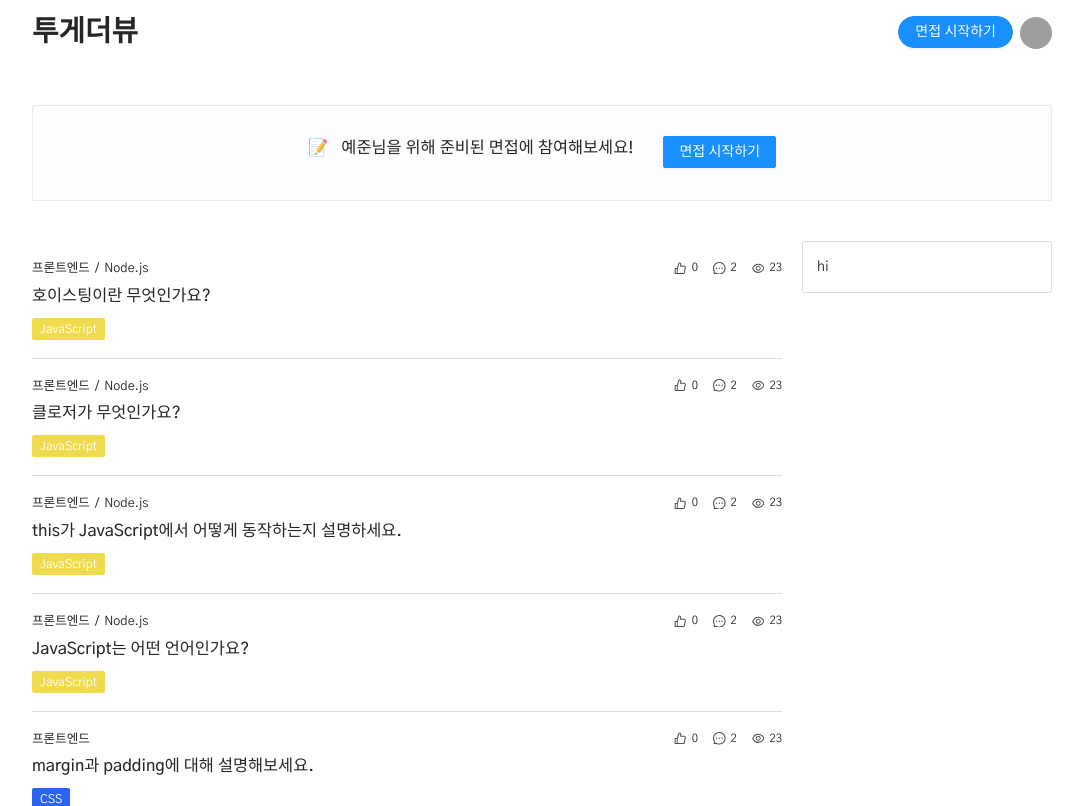
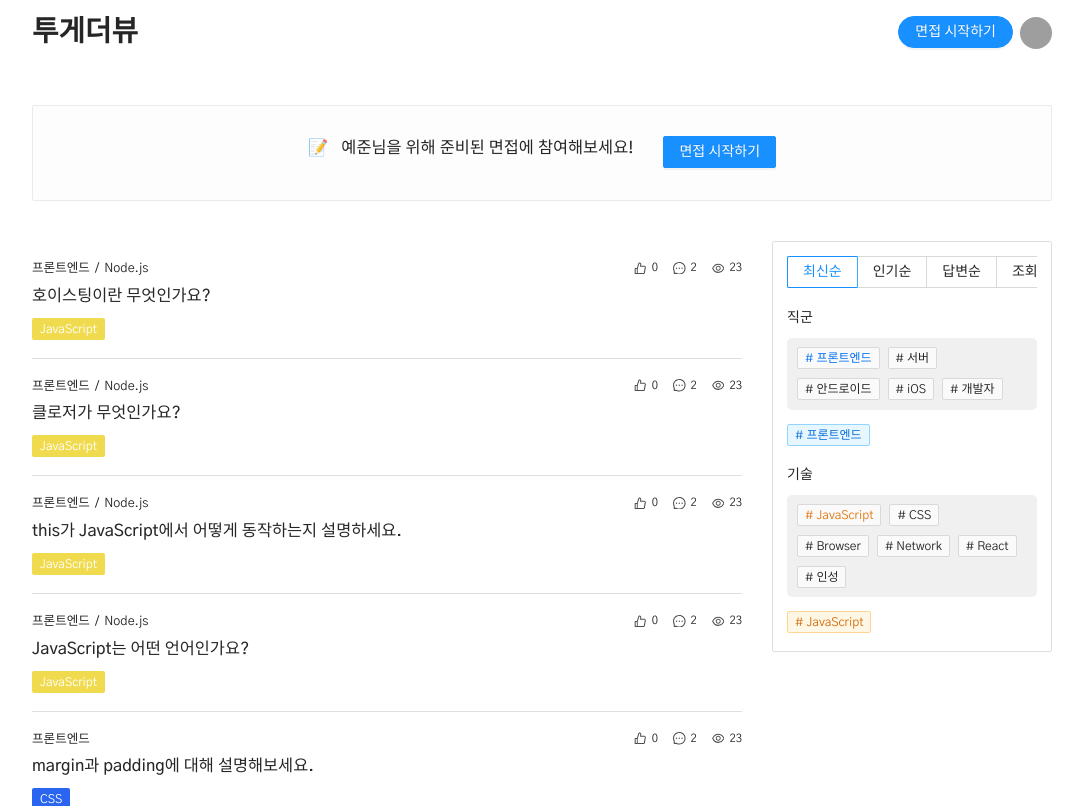
Before and after one commit to togather-view/togather-view-demo, a Next.js app: page /main in a window 1280 px wide. Shown: the top 806 px of the page, without its empty margins (98-1181 px from the left). Built offline with nearby package versions, Linux system fonts and the light colour scheme; grey boxes are pictures that could not be loaded.

Commit message:
feat: 데스크탑 질문 필터 스타일링

```diff
--- a/src/components/common/QuestionFilter.component.tsx
+++ b/src/components/common/QuestionFilter.component.tsx
@@ -1,9 +1,63 @@
-import { memo } from "react";
+import { memo, useState } from "react";
+import { Radio } from "antd";
 
+// dummy
+import { GroupList } from "@dummy/group.data";
+import { myAccount } from "@dummy/user.data";
+import { TechList } from "@dummy/tech.data";
+
+// components
+import TagSelectComponent from "@src/components/interview/TagSelect.component";
+
+// styles
 import styles from "@src/styles/components/QuestionFilter.module.scss";
 
+import tagStyles from "@src/styles/components/TagSelect.module.scss";
+
 function QuestionFilterComponent() {
-  return <div className={styles.container}>hi</div>;
+  const [selectedJobList, setSelectedJobList] = useState(myAccount.jobList);
+  const [selectedTechList, setSelectedTechList] = useState(myAccount.techList);
+
+  return (
+    <div className={styles.container}>
+      <div className={styles.radioWrap}>
+        <Radio.Group className={styles.radioGroup} value="LATEST">
+          <Radio.Button className={styles.button} value="LATEST">
+            최신순
+          </Radio.Button>
+          <Radio.Button className={styles.button} value="LIKE">
+            인기순
+          </Radio.Button>
+          <Radio.Button className={styles.button} value="COMMENT">
+            답변순
+          </Radio.Button>
+          <Radio.Button className={styles.button} value="VIEW">
+            조회순
+          </Radio.Button>
+        </Radio.Group>
+      </div>
+      <div className={styles.selectContainer}>
+        <h4>직군</h4>
+        <TagSelectComponent
+          color="blue"
+          selectedClassName={tagStyles.tagSelectedBlue}
+          selectedList={selectedJobList}
+          setSelectedList={setSelectedJobList}
+          tagList={GroupList}
+        />
+      </div>
+      <div className={styles.selectContainer}>
+        <h4>기술</h4>
+        <TagSelectComponent
+          color="orange"
+          selectedClassName={tagStyles.tagSelectedOrange}
+          selectedList={selectedTechList}
+          setSelectedList={setSelectedTechList}
+          tagList={TechList}
+        />
+      </div>
+    </div>
+  );
 }
 
 export default memo(QuestionFilterComponent);
--- a/src/components/interview/TagSelect.component.tsx
+++ b/src/components/interview/TagSelect.component.tsx
@@ -2,7 +2,7 @@ import { memo, useCallback, useMemo, useState } from "react";
 
 import TagComponent from "@src/components/common/Tag.component";
 
-import styles from "@src/styles/pages/InterviewForm.module.scss";
+import styles from "@src/styles/components/TagSelect.module.scss";
 
 function TagSelectComponent({
   color,
--- a/src/pages/interview/index.tsx
+++ b/src/pages/interview/index.tsx
@@ -12,6 +12,7 @@ import { TechList } from "@dummy/tech.data";
 import { myAccount } from "@dummy/user.data";
 
 import styles from "@src/styles/pages/InterviewForm.module.scss";
+import tagStyles from "@src/styles/components/TagSelect.module.scss";
 
 function InterviewFormPage() {
   const [selectedJobList, setSelectedJobList] = useState(myAccount.jobList);
@@ -53,7 +54,7 @@ function InterviewFormPage() {
               tagList={GroupList}
               selectedList={selectedJobList}
               setSelectedList={setSelectedJobList}
-              selectedClassName={styles.tagSelectedBlue}
+              selectedClassName={tagStyles.tagSelectedBlue}
             />
           </div>
           {/* Select Techs */}
@@ -66,7 +67,7 @@ function InterviewFormPage() {
               tagList={TechList}
               selectedList={selectedTechList}
               setSelectedList={setSelectedTechList}
-              selectedClassName={styles.tagSelectedOrange}
+              selectedClassName={tagStyles.tagSelectedOrange}
             />
           </div>
           {/* Check if allow duplication */}
--- a/src/styles/_mixin.scss
+++ b/src/styles/_mixin.scss
@@ -41,6 +41,8 @@ $breakpoint-desktop: 1200px;
 
 }
 
+
+
 // Variables
 $max-width: 1020px;
 $layout-margin-x-desktop: 64px;
--- a/src/styles/components/QuestionFilter.module.scss
+++ b/src/styles/components/QuestionFilter.module.scss
@@ -2,9 +2,44 @@
 
 .container {
   position: sticky;
-  top: 80px;
+  top: 90px;
+  width: 280px;
 
   border: 1px solid $color-border-gray;
   border-radius: 2px;
   padding: 14px;
+
+  @include mobile {
+    display: none;
+  }
+
+  :not(:last-child) {
+    margin-bottom: 5px;
+  }
+
+  .radioWrap {
+    overflow-x: scroll;
+
+    &::-webkit-scrollbar {
+      display: none;
+    }
+
+    /* Hide scrollbar for IE, Edge and Firefox */
+    -ms-overflow-style: none; /* IE and Edge */
+    scrollbar-width: none; /* Firefox */
+  }
+
+  .radioGroup {
+
+    white-space: nowrap;
+
+    .button {
+    }
+  }
+
+  .selectContainer {
+    margin-top: 10px;
+    line-height: 30px;
+  }
+
 }
--- /dev/null
+++ b/src/styles/components/TagSelect.module.scss
@@ -0,0 +1,26 @@
+.tagContainer {
+  background: #F0F0F0;
+  border-radius: 5px;
+  padding: 5px 10px;
+  line-height: 30px;
+
+  .tag {
+    cursor: pointer;
+  }
+
+}
+
+.selectContainer {
+  margin-top: 10px;
+  line-height: 30px;
+}
+
+.tagSelectedBlue {
+  cursor: pointer;
+  color: #0070f3;
+}
+
+.tagSelectedOrange {
+  cursor: pointer;
+  color: #e3750e;
+}
--- a/src/styles/pages/Main.module.scss
+++ b/src/styles/pages/Main.module.scss
@@ -35,15 +35,21 @@
 
 .container {
 
-  @include desktop {
-    display: grid;
-    grid-template-columns: 3fr 1fr;
-    column-gap: 20px;
+  display: grid;
+  grid-template-columns: 3fr 1fr;
+  column-gap: 30px;
+
+  @include mobile {
+    display: block;
   }
   .listWrap {
 
   }
   .sideWrap {
     height: 100vh;
+
+    @include mobile {
+      display: none;
+    }
   }
 }
```
Also changed, not shown: src/styles/pages/InterviewForm.module.scss (+0 -26 lines).
